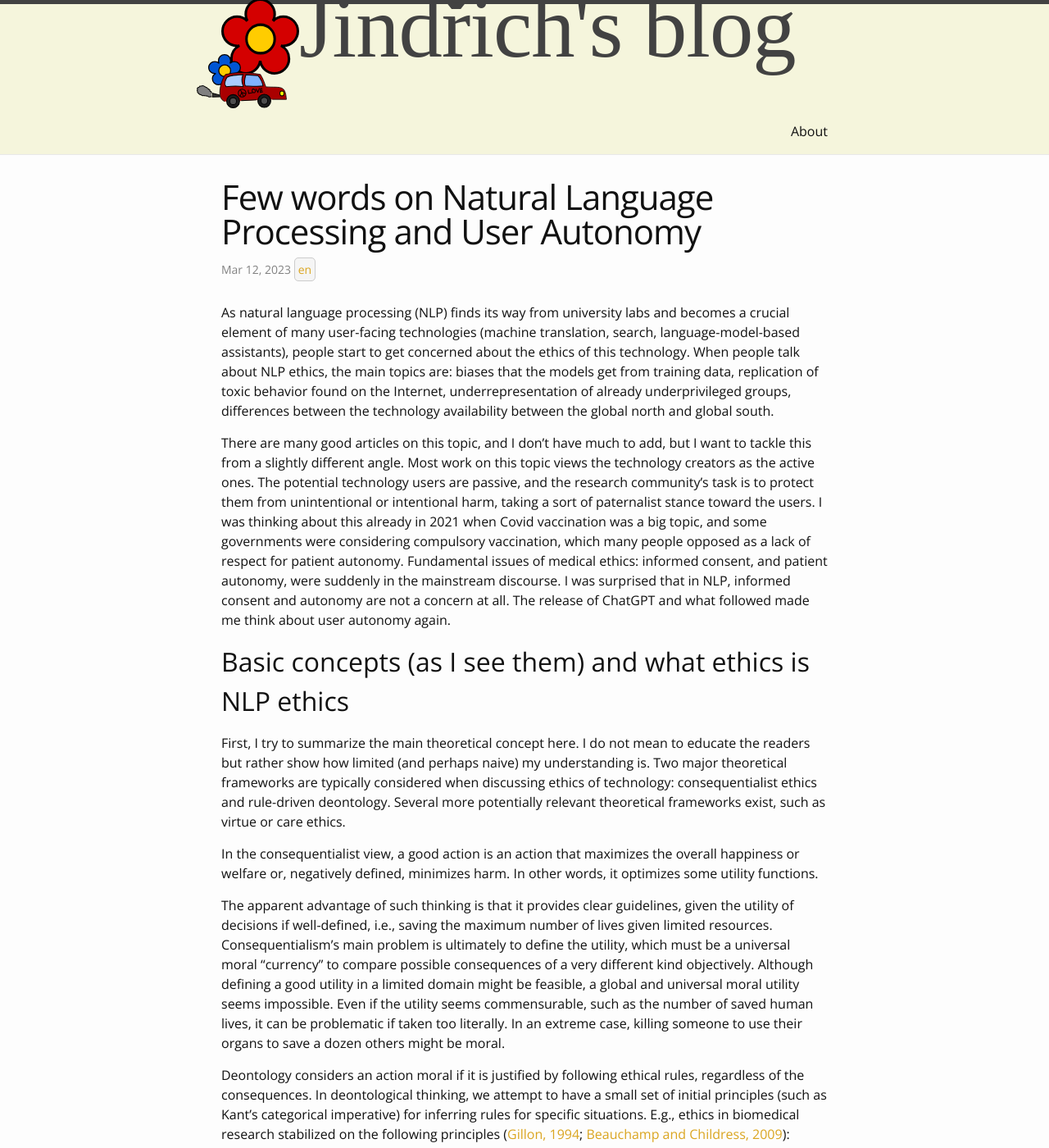
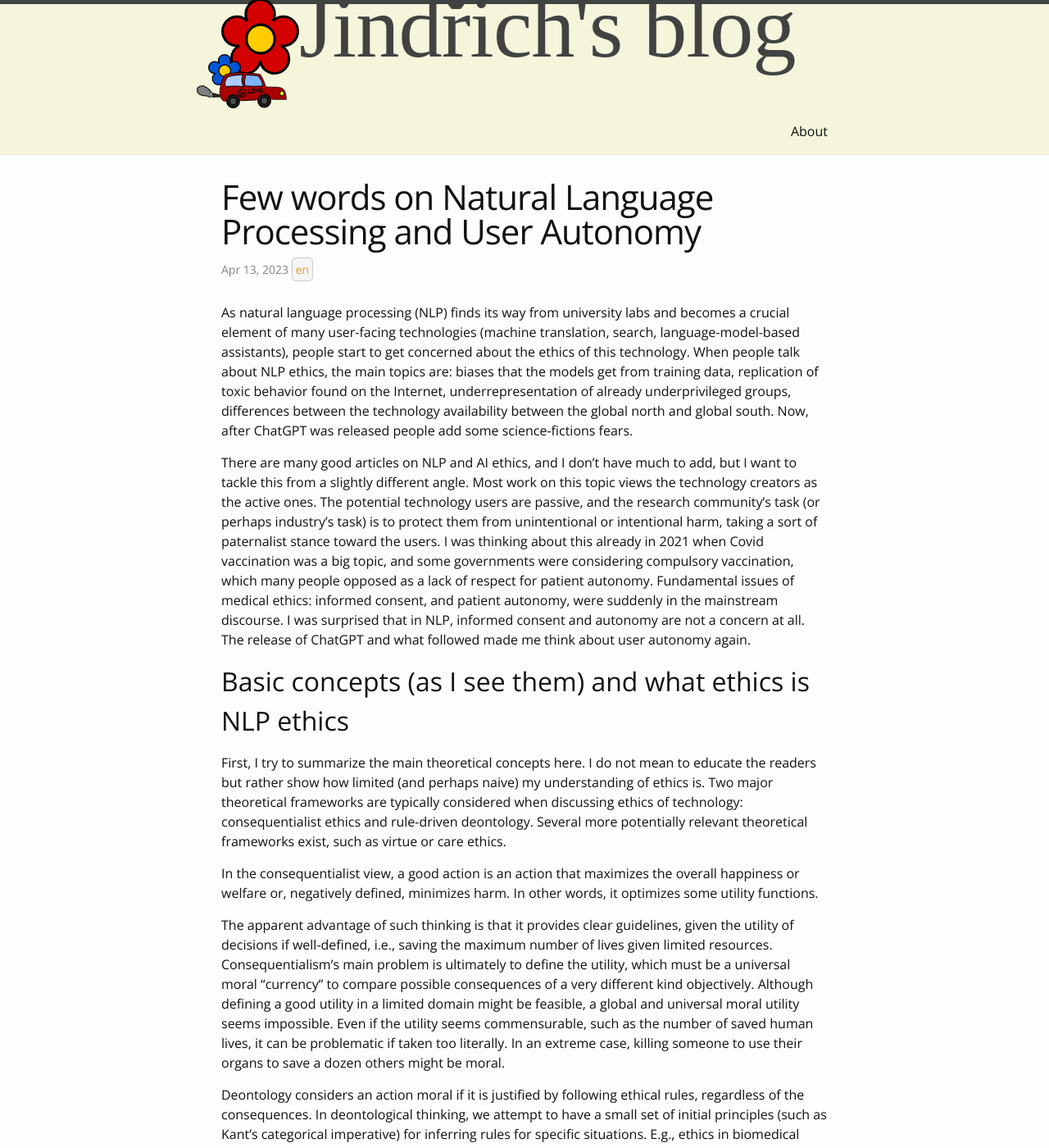
Before and after one commit to jlibovicky/jlibovicky.github.io, a Jekyll site: the page built from _posts/2023-04-13-On-NLP-and-User-Autonomy.md, in a window 1280 px wide and 1400 px high. Shown: the whole window at 82% size. Built offline with Jekyll 4.4.1, drawn with Linux system fonts in a browser that asks for light colours; nearby versions of some CDN libraries; some web fonts are replaced; comment, search, counter and statistics services are not loaded; some of the changed text lies outside the part shown.

Commit message:
autonomy post finished

```diff
--- a/_posts/2023-03-12-On-NLP-and-User-Autonomy.md
+++ b/_posts/2023-04-13-On-NLP-and-User-Autonomy.md
@@ -12,29 +12,31 @@
 ethics, the main topics are: biases that the models get from training data,
 replication of toxic behavior found on the Internet, underrepresentation of
 already underprivileged groups, differences between the technology availability
-between the global north and global south.
+between the global north and global south. Now, after ChatGPT was released
+people add some science-fictions fears.
 
-There are many good articles on this topic, and I don't have much to add, but I
-want to tackle this from a slightly different angle. Most work on this topic
-views the technology creators as the active ones. The potential technology
-users are passive, and the research community's task is to protect them from
-unintentional or intentional harm, taking a sort of paternalist stance toward
-the users. I was thinking about this already in 2021 when Covid vaccination was
-a big topic, and some governments were considering compulsory vaccination,
-which many people opposed as a lack of respect for patient autonomy.
-Fundamental issues of medical ethics: informed consent, and patient autonomy,
-were suddenly in the mainstream discourse. I was surprised that in NLP,
-informed consent and autonomy are not a concern at all. The release of ChatGPT
-and what followed made me think about user autonomy again.
+There are many good articles on NLP and AI ethics, and I don't have much to
+add, but I want to tackle this from a slightly different angle. Most work on
+this topic views the technology creators as the active ones. The potential
+technology users are passive, and the research community's task (or perhaps
+industry's task) is to protect them from unintentional or intentional harm,
+taking a sort of paternalist stance toward the users. I was thinking about this
+already in 2021 when Covid vaccination was a big topic, and some governments
+were considering compulsory vaccination, which many people opposed as a lack of
+respect for patient autonomy. Fundamental issues of medical ethics: informed
+consent, and patient autonomy, were suddenly in the mainstream discourse. I was
+surprised that in NLP, informed consent and autonomy are not a concern at all.
+The release of ChatGPT and what followed made me think about user autonomy
+again.
 
 ## Basic concepts (as I see them) and what ethics is NLP ethics
 
-First, I try to summarize the main theoretical concept here. I do not mean to
+First, I try to summarize the main theoretical concepts here. I do not mean to
 educate the readers but rather show how limited (and perhaps naive) my
-understanding is. Two major theoretical frameworks are typically considered
-when discussing ethics of technology: consequentialist ethics and rule-driven
-deontology. Several more potentially relevant theoretical frameworks exist,
-such as virtue or care ethics.
+understanding of ethics is. Two major theoretical frameworks are typically
+considered when discussing ethics of technology: consequentialist ethics and
+rule-driven deontology. Several more potentially relevant theoretical
+frameworks exist, such as virtue or care ethics.
 
 In the consequentialist view, a good action is an action that maximizes the
 overall happiness or welfare or, negatively defined, minimizes harm. In other
@@ -59,14 +61,15 @@
 1994](https://www.bmj.com/content/309/6948/184); [Beauchamp and Childress,
 2009](https://books.google.de/books?id=xg8iwAEACAAJ)):
 
-* **Respect for autonomy.** Every person should be able to provide informed consent
-  with the research or use of technology.
+* **Respect for autonomy.** Every person should be able to provide informed
+  consent with the research or use of technology.
 
-* **Beneficence.** The goal of any action should be the welfare of those directly
-  affected and the whole society.  Non-maleficence. The goal of any action
-  should be to avoid causing harm. It typically includes thinking of dual
-  effects of actions, where harm can be a side effect of otherwise beneficent
-  actions.
+* **Beneficence.** The goal of any action should be the welfare of those
+  directly affected and the whole society.
+
+* **Non-maleficence.** The goal of any action should be to avoid causing harm.
+  It typically includes thinking of dual effects of actions, where harm can be
+  a side effect of otherwise beneficent actions.
 
 * **Justice.** Limited resources must be distributed fairly.
 
@@ -125,14 +128,15 @@
 
 I am not sure if this is not a priority or if the system authors think the
 users would not use this information anyway, but for me, this is a clear sign
-of a lack of respect for user autonomy.
+of a lack of respect for user autonomy and paternalisms from the system
+creators.
 
 ## Ethics Statements at ACL 2021
 
-In 2021, the separate ethics statement for ACL papers was new. Back then, I
-read all 129 statements from ACL 2021 papers, tried to categorize their values,
-and made some notes. (Now, I do not even remember what I hoped to discover in
-the statements.)
+In 2021, the separate ethics statement for ACL papers was a new thing. Back
+then, I read all 129 statements from ACL 2021 papers, tried to categorize their
+values, and made some notes. (Hard to say what I hoped to discover in the
+statements.)
 
 Most often, the ethics statements focus on the consequences of the presented
 method if it was deployed in the real world, most frequently via replicating or
```
